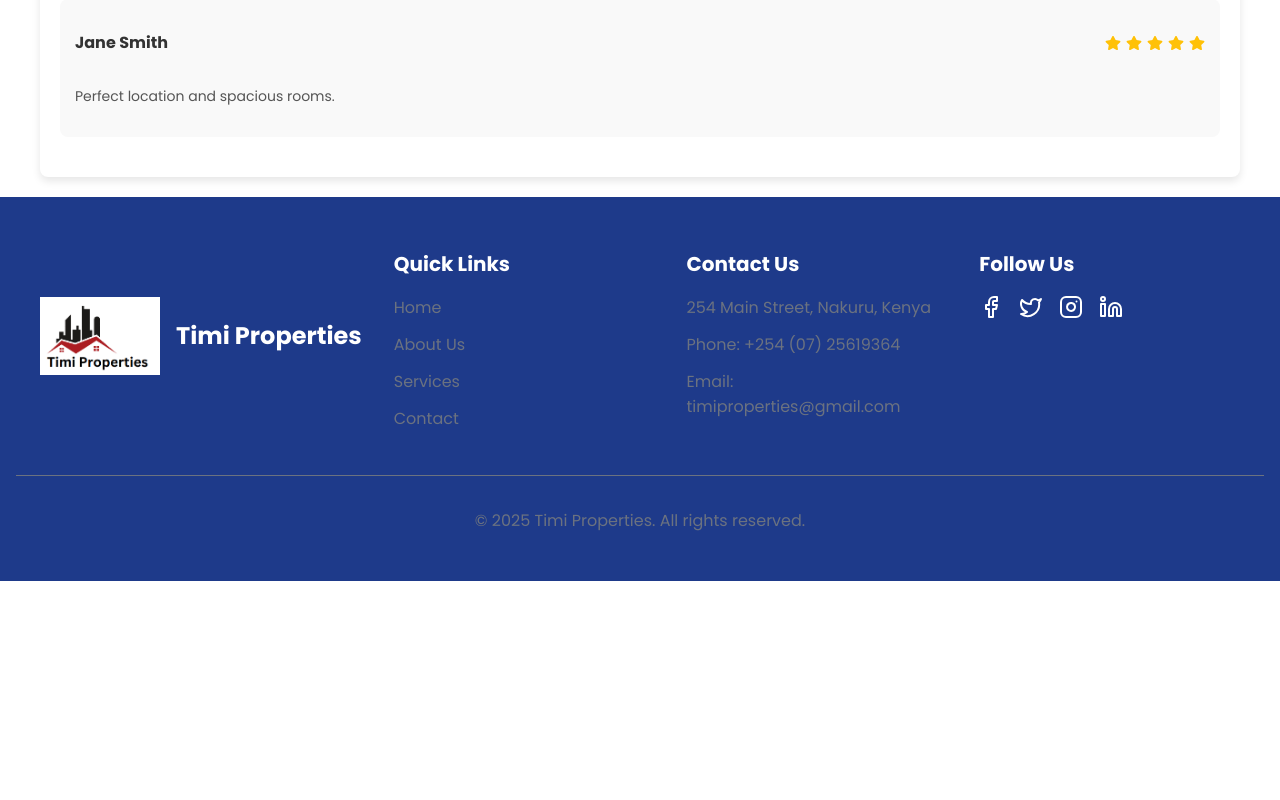
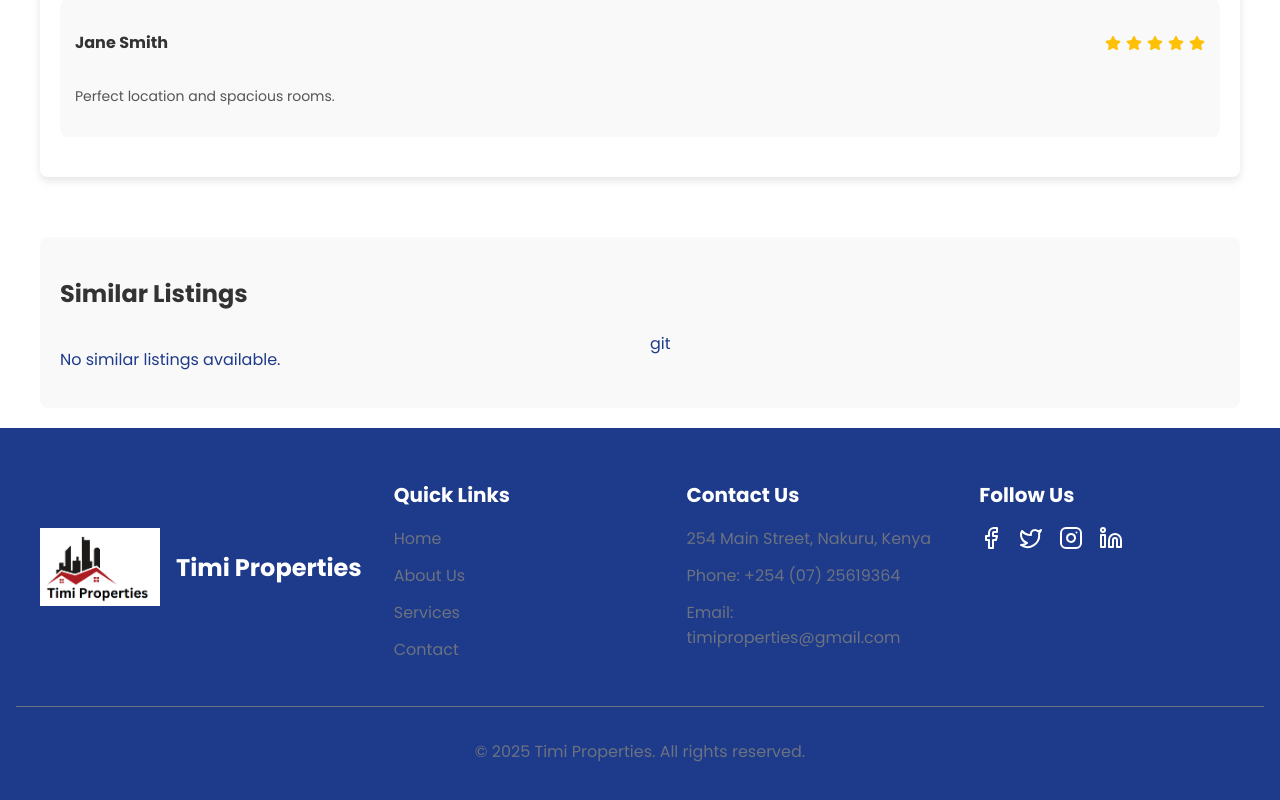
Before and after one commit to sammie19967/timi-realeastate, a Next.js app: page /properties/1 in a window 1280 px wide. Shown: the part 1483-2283 px from the top of the page. Before the commit the page ends 2064 px from the top, so only its background shows below. Built offline with nearby package versions, Linux system fonts and the light colour scheme.

Commit message:
added listings for similar products

```diff
--- a/app/properties/[id]/components/SimilarListings.js
+++ b/app/properties/[id]/components/SimilarListings.js
@@ -1,46 +1,30 @@
-// app/properties/[id]/components/PropertyImages.js
-"use client";
-import { useState } from 'react';
-import styles from './styles/PropertyImages.module.css';
-import Lightbox from 'yet-another-react-lightbox';
-import 'yet-another-react-lightbox/styles.css';
-
-export default function PropertyImages({ images }) {
-  const [selectedImage, setSelectedImage] = useState(images[0]);
-  const [isLightboxOpen, setIsLightboxOpen] = useState(false);
-
+import styles from './styles/SimilarListings.module.css';
+export default function SimilarListings({ listings = [] }) {  // Default to an empty array
   return (
     <div className={styles.container}>
-      {/* Large Image Display */}
-      <div className={styles.largeImageContainer} onClick={() => setIsLightboxOpen(true)}>
-        <img
-          src={selectedImage}
-          alt="Selected Property"
-          className={styles.largeImage}
-        />
-      </div>
-
-      {/* Thumbnails */}
-      <div className={styles.thumbnails}>
-        {images.map((image, index) => (
-          <img
-            key={index}
-            src={image}
-            alt={`Property Thumbnail ${index + 1}`}
-            className={`${styles.thumbnail} ${
-              selectedImage === image ? styles.selected : ''
-            }`}
-            onClick={() => setSelectedImage(image)}
-          />
-        ))}
-      </div>
-
-      {/* Lightbox */}
-      <Lightbox
-        open={isLightboxOpen}
-        close={() => setIsLightboxOpen(false)}
-        slides={images.map((image) => ({ src: image }))}
-      />
+      <h2 className={styles.title}>Similar Listings</h2>
+      <div className={styles.listingsGrid}>
+        {listings.length > 0 ? (
+          listings.map((listing, index) => (
+            <div key={index} className={styles.listingCard}>
+              <img
+                src={listing.image}
+                alt={listing.title}
+                className={styles.listingImage}
+              />
+              <div className={styles.listingDetails}>
+                <h3 className={styles.listingTitle}>{listing.title}</h3>
+                <p className={styles.listingPrice}>{listing.price}</p>
+                <Link href={`/properties/${listing.id}`} className={styles.viewDetailsButton}>
+                  View Details
+                </Link>
+              </div>
+            </div>
+          ))
+        ) : (
+          <p className={styles.noListings}>No similar listings available.</p>
+        )}
+git       </div>
     </div>
   );
 }
--- a/app/properties/[id]/components/styles/SimilarListings.module.css
+++ b/app/properties/[id]/components/styles/SimilarListings.module.css
@@ -1,30 +1,73 @@
-/* app/property/[id]/components/styles/SimilarListings.module.css */
+
 .container {
-    margin-bottom: 20px;
-  }
+  margin-top: 40px;
+  padding: 20px;
+  background-color: #f9f9f9;
+  border-radius: 8px;
+}
 
-  .listings {
-    display: flex;
-    gap: 10px;
-    overflow-x: auto;
-  }
+.title {
+  font-size: 24px;
+  margin-bottom: 20px;
+  color: #333;
+}
 
-  .listing {
-    width: 200px;
-    text-align: center;
-  }
+.listingsGrid {
+  display: grid;
+  grid-template-columns: repeat(auto-fit, minmax(250px, 1fr));
+  gap: 20px;
+}
 
-  .image {
-    width: 100%;
-    height: 150px;
-    object-fit: cover;
-    border-radius: 8px;
-  }
+.listingCard {
+  background-color: #fff;
+  border-radius: 8px;
+  overflow: hidden;
+  box-shadow: 0 4px 8px rgba(0, 0, 0, 0.1);
+  transition: transform 0.3s ease, box-shadow 0.3s ease;
+}
 
-  .title {
-    font-size: 14px;
-    margin: 5px 0;
-  }
+.listingCard:hover {
+  transform: translateY(-5px);
+  box-shadow: 0 8px 16px rgba(0, 0, 0, 0.2);
+}
+
+.listingImage {
+  width: 100%;
+  height: 200px;
+  object-fit: cover;
+}
+
+.listingDetails {
+  padding: 15px;
+}
+
+.listingTitle {
+  font-size: 18px;
+  margin-bottom: 10px;
+  color: #333;
+}
+
+.listingPrice {
+  font-size: 16px;
+  font-weight: bold;
+  color: #2ecc71;
+  margin-bottom: 15px;
+}
+
+.viewDetailsButton {
+  display: inline-block;
+  padding: 10px 15px;
+  background-color: #3498db;
+  color: white;
+  border-radius: 5px;
+  text-align: center;
+  text-decoration: none;
+  transition: background-color 0.3s ease;
+}
+
+.viewDetailsButton:hover {
+  background-color: #2980b9;
+}
 
   .price {
     font-size: 16px;
--- a/app/properties/[id]/page.js
+++ b/app/properties/[id]/page.js
@@ -3,6 +3,7 @@ import PropertyImages from './components/PropertyImages';
 import PropertyDetails from './components/PropertyDetails';
 import Reviews from './components/Reviews';
 import styles from './page.module.css';
+import SimilarListings from './components/SimilarListings';
 
 export default async function PropertyPage({ params }) {
   const { id } = await params;
@@ -55,6 +56,7 @@ export default async function PropertyPage({ params }) {
       <div className={styles.reviewsSection}>
         <Reviews reviews={property.reviews} />
       </div>
+      <SimilarListings />
     </div>
   );
 }
--- a/package.json
+++ b/package.json
@@ -15,7 +15,8 @@
     "next": "15.1.7",
     "react": "^19.0.0",
     "react-dom": "^19.0.0",
-    "react-icons": "^5.5.0"
+    "react-icons": "^5.5.0",
+    "yet-another-react-lightbox": "^3.21.7"
   },
   "devDependencies": {
     "@eslint/eslintrc": "^3",
```
Also changed, not shown: 1 other file (tests, documents, lock files or other folders).
